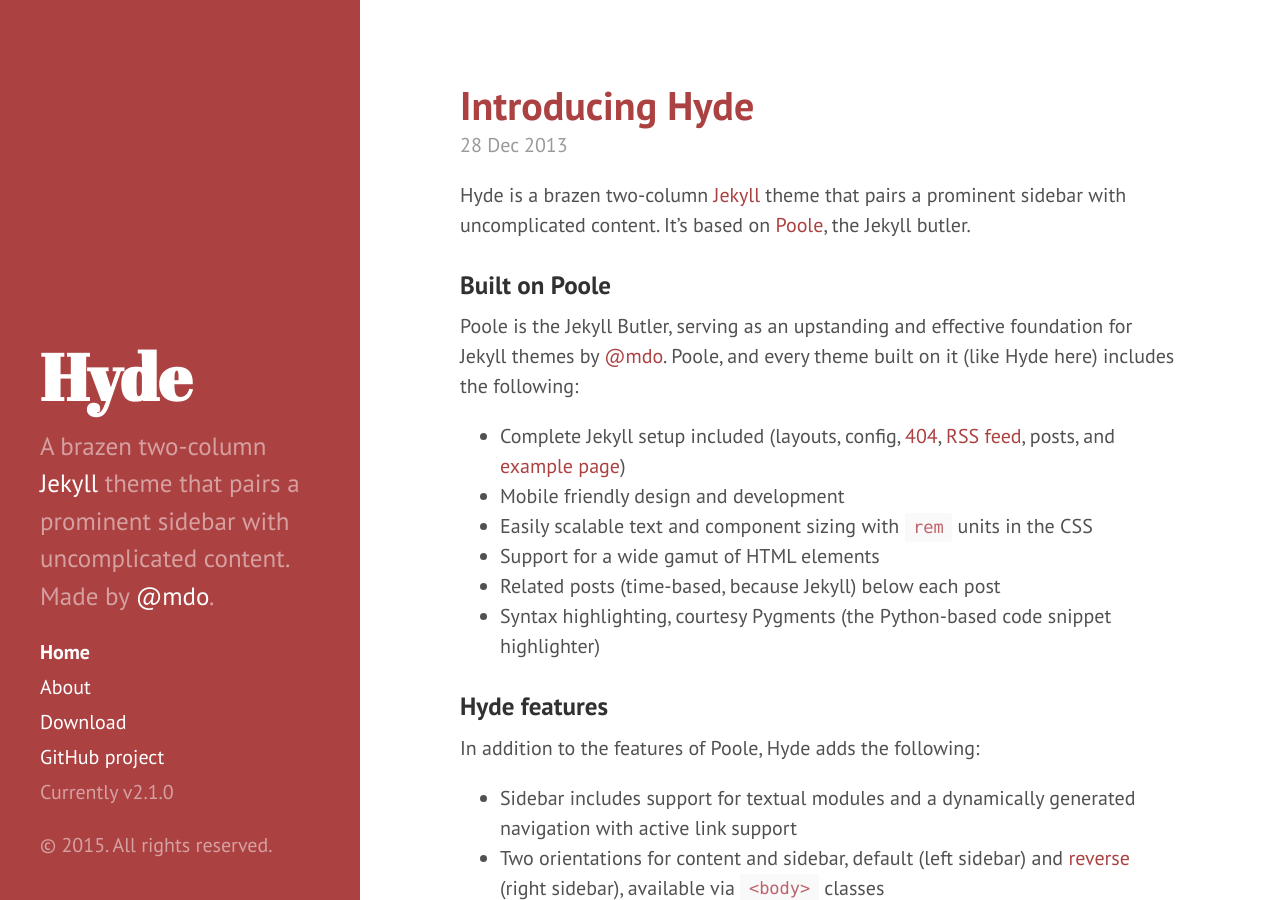
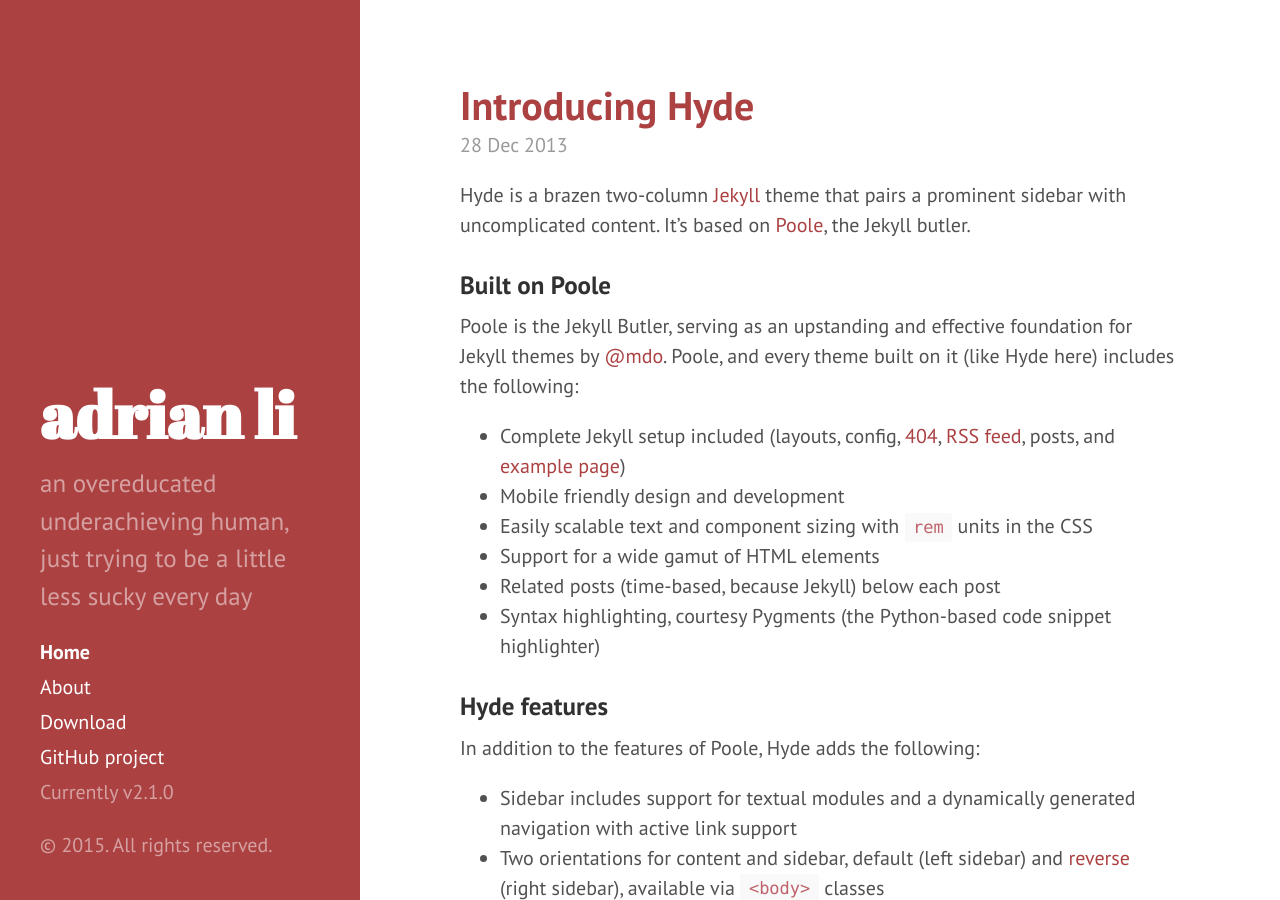
Before and after one commit to adrianmc/adrianmc.github.io, a Jekyll site: the page built from index.html, in a window 1280 px wide and 900 px high. Built offline with Jekyll 4.4.1, drawn with Linux system fonts in a browser that asks for light colours; Markdown is read by kramdown in place of the engine named in the settings; the list of posts is cut into pages by our own code.

Commit message:
edited config

```diff
--- a/_config.yml
+++ b/_config.yml
@@ -7,15 +7,15 @@ permalink:        pretty
 relative_permalinks: true
 
 # Setup
-title:            Hyde
-tagline:          'A Jekyll theme'
-description:      'A brazen two-column <a href="http://jekyllrb.com" target="_blank">Jekyll</a> theme that pairs a prominent sidebar with uncomplicated content. Made by <a href="https://twitter.com/mdo" target="_blank">@mdo</a>.'
-url:              http://hyde.getpoole.com
+title:            adrian li
+tagline:          'a seeker of shortcuts'
+description:      'an overeducated underachieving human, just trying to be a little less sucky every day'
+url:              http://adrianmcli.com
 baseurl:          /
 
 author:
-  name:           'Mark Otto'
-  url:            https://twitter.com/mdo
+  name:           'Adrian Li'
+  url:            https://adrianmcli.com
 
 paginate:         5
 
```
